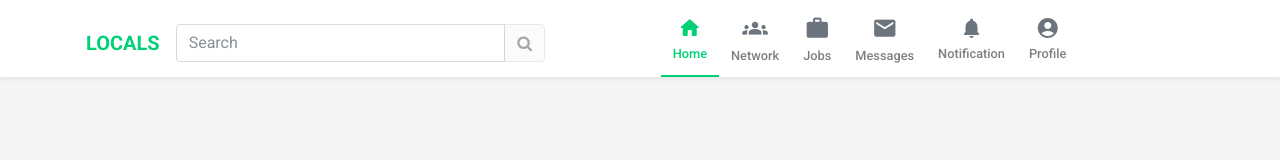
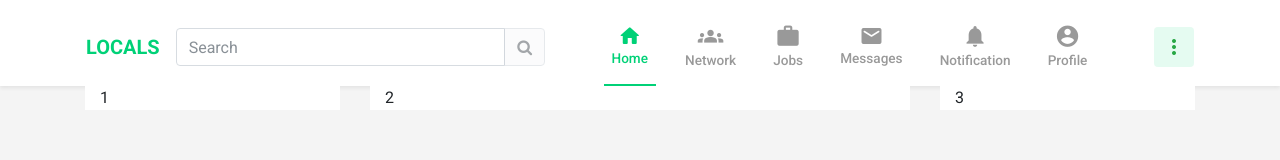
Before and after one commit to acen20/locals-sns, a plain HTML site: page index.html in a window 1280 px wide. Drawn offline with nearby package versions, Linux system fonts and the light colour scheme.

Commit message:
Navbar temporarily done

```diff
--- a/index.css
+++ b/index.css
@@ -1,10 +1,11 @@
 :root {
   --background-color: #f4f4f4;
   --accent: #00d177;
+  --accent-rgb: 0, 209, 119;
   --font-bold: 800;
   --font-family: Roboto, "HelveticaNeue-Light", "Helvetica Neue Light",
     "Helvetica Neue", Helvetica, Arial, "Lucida Grande", sans-serif;
-  --color-faded: ;
+  --color-faded: 0.8;
 }
 
 body {
@@ -31,7 +32,7 @@ body {
 
 .nav-item {
   cursor: pointer;
-  font-size: 0.8rem;
+  font-size: 0.85rem;
   font-weight: 500;
 }
 
@@ -47,3 +48,12 @@ body {
 .active .nav-link {
   color: var(--accent) !important;
 }
+
+.text-muted {
+  opacity: var(--color-faded) !important;
+}
+
+.more-icon {
+  background-color: rgba(var(--accent-rgb), 0.1);
+  cursor: pointer;
+}
--- a/index.html
+++ b/index.html
@@ -69,60 +69,87 @@
             <span class="navbar-toggler-icon"></span>
           </button>
           <div class="collapse navbar-collapse" id="navbarNav">
-            <ul class="navbar-nav m-auto">
-              <li
-                class="nav-item d-flex p-2 flex-column align-items-center active"
+            <ul class="navbar-nav justify-content-around w-100 mx-5">
+              <li class="nav-item active">
+                <div
+                  class="nav-link d-flex p-2 py-3 flex-column align-items-center"
+                  href="#"
                 >
                   <span class="material-icons-round">
                     home
                   </span>
-                <div class="p-1" href="#">Home</div>
+                  <div>Home</div>
+                </div>
               </li>
-              <li
-                class="nav-item d-flex p-2 flex-column align-items-center text-muted"
-              >
-                <span class="material-icons">
+              <li class="nav-item text-muted">
+                <a
+                  class="nav-link d-flex p-2 py-3 flex-column align-items-center"
+                  href="#"
+                  ><span class="material-icons">
                     groups
                   </span>
-                <a class="nav-link p-1" href="#">Network</a>
+                  <div>Network</div></a
+                >
               </li>
-              <li
-                class="nav-item d-flex p-2 flex-column align-items-center text-muted"
-              >
-                <span class="material-icons">
+              <li class="nav-item text-muted">
+                <a
+                  class="nav-link d-flex p-2 py-3 flex-column align-items-center"
+                  href="#"
+                  ><span class="material-icons">
                     work
                   </span>
-
-                <a class="nav-link p-1" href="#">Jobs</a>
+                  <div>Jobs</div></a
+                >
               </li>
-              <li
-                class="nav-item d-flex p-2 flex-column align-items-center text-muted"
-              >
-                <span class="material-icons">
+              <li class="nav-item text-muted">
+                <a
+                  class="nav-link d-flex p-2 py-3 flex-column align-items-center"
+                  href="#"
+                  ><span class="material-icons-round">
                     email
                   </span>
-                <a class="nav-link p-1" href="#">Messages</a>
+                  <div>Messages</div></a
+                >
               </li>
-              <li
-                class="nav-item d-flex p-2 flex-column align-items-center text-muted"
-              >
-                <span class="material-icons-round">
+              <li class="nav-item text-muted">
+                <a
+                  class="nav-link d-flex p-2 py-3 flex-column align-items-center"
+                  href="#"
+                  ><span class="material-icons">
                     notifications
                   </span>
-
-                <a class="nav-link p-1" href="#">Notification</a>
+                  <div>Notification</div></a
+                >
               </li>
-              <li
-                class="nav-item d-flex p-2 flex-column align-items-center text-muted"
-              >
-                <span class="material-icons-round">
+              <li class="nav-item text-muted">
+                <a
+                  class="nav-link d-flex p-2 py-3 flex-column align-items-center"
+                  href="#"
+                  ><span class="material-icons">
                     account_circle
                   </span>
-                <a class="nav-link p-1" href="#">Profile</a>
+                  <div>Profile</div></a
+                >
               </li>
             </ul>
           </div>
+          <div class="material-icons-round rounded text-success more-icon p-2">
+            more_vert
+          </div>
         </nav>
+      </div>
+      <div class="container">
+        <div class="row">
+          <div class="col-3">
+            <div class="col-12 bg-white">1</div>
+          </div>
+          <div class="col-6">
+            <div class="col-12 bg-white">2</div>
+          </div>
+          <div class="col-3">
+            <div class="col-12 bg-white">3</div>
+          </div>
+        </div>
       </div>
     </div>
   </body>
```
Lines whose indentation alone changed are shown as unchanged.
